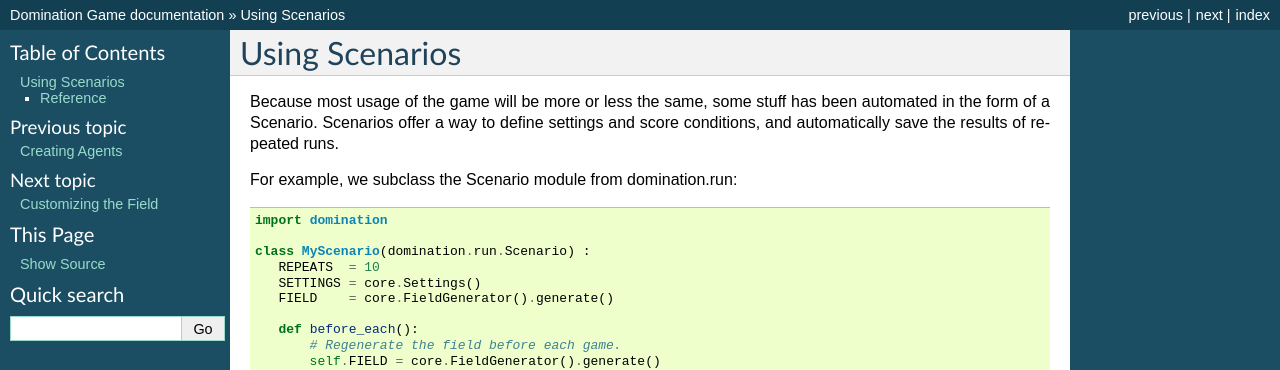
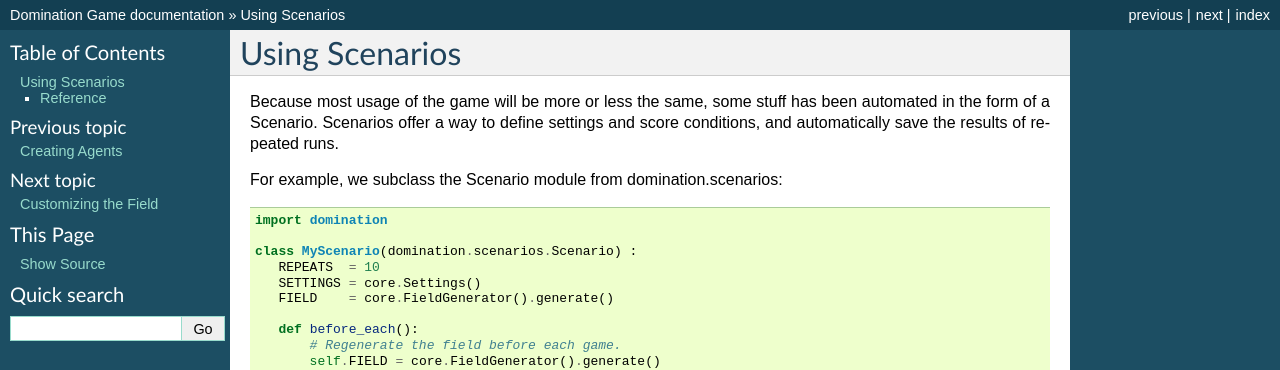
Before and after one commit to noio/Domination-Game, a Sphinx documentation site: the page built from docs/scenarios.rst, in a window 1280 px wide. Shown: the top 370 px of the page. Built offline with Sphinx 7.4.7, drawn with Linux system fonts in a browser that asks for light colours; the version number could not be read and is left out.

Commit message:
doc fixes

```diff
--- a/docs/scenarios.rst
+++ b/docs/scenarios.rst
@@ -3,11 +3,11 @@ Using Scenarios
 
 Because most usage of the game will be more or less the same, some stuff has been automated in the form of a Scenario. Scenarios offer a way to define settings and score conditions, and automatically save the results of repeated runs.
 
-For example, we subclass the Scenario module from domination.run::
+For example, we subclass the Scenario module from domination.scenarios::
 
     import domination
 
-    class MyScenario(domination.run.Scenario) :
+    class MyScenario(domination.scenarios.Scenario) :
        REPEATS  = 10
        SETTINGS = core.Settings()
        FIELD    = core.FieldGenerator().generate()
```
